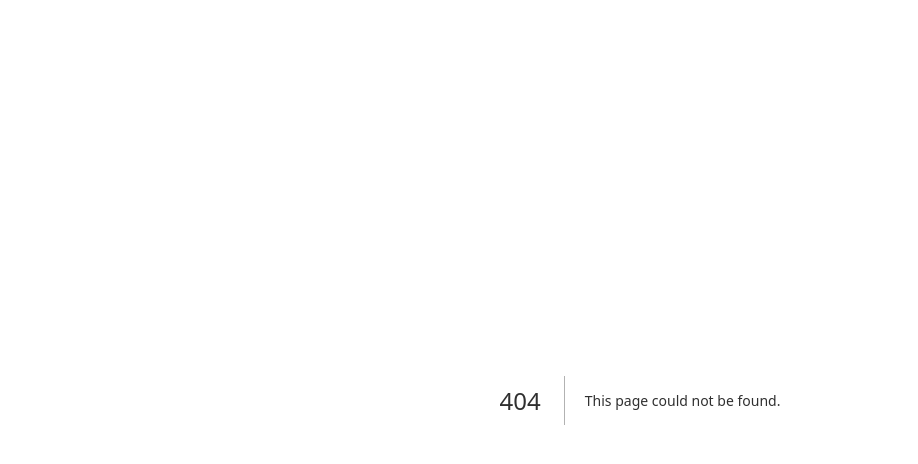
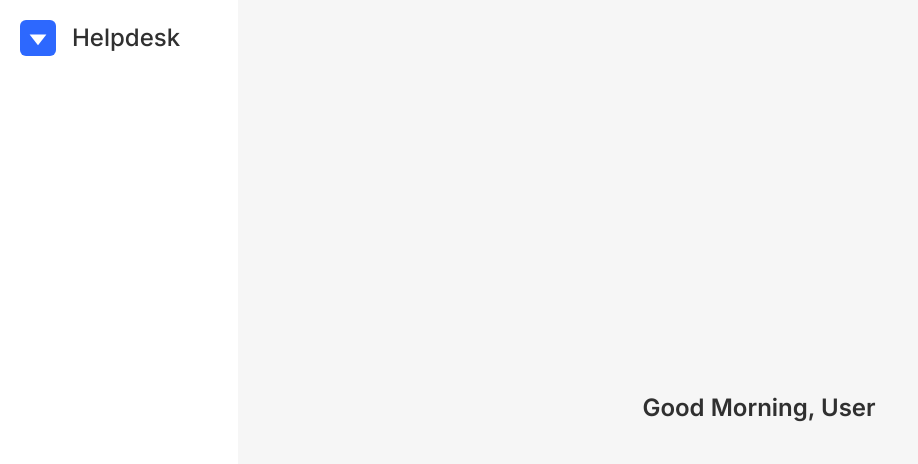
Before and after one commit to putuphillipsteven/help-desk, a Next.js app: page /dashboard in a window 1280 px wide. Before the commit this address had no page. Shown: the top 464 px of the page, without its empty margins (0-918 px from the left). Built offline with nearby package versions, Linux system fonts and the light colour scheme.

Commit message:
feat(dashboard)
create dashboard page

```diff
--- /dev/null
+++ b/src/app/dashboard/(home)/page.tsx
@@ -0,0 +1,10 @@
+export default function Page() {
+	return (
+		<main className='h-full flex flex-col justify-center items-center p-8 gap-y-8'>
+			<div className='flex flex-col justify-center items-center gap-y-4'>
+				<p></p>
+				<h2 className='text-2xl'>Good Morning, User</h2>
+			</div>
+		</main>
+	);
+}
--- /dev/null
+++ b/src/app/dashboard/layout.tsx
@@ -0,0 +1,12 @@
+import SideNav from '../ui/dashboard/components/sidenav/sidenav';
+
+export default function Layout({ children }: { children: React.ReactNode }) {
+	return (
+		<div className='flex w-screen min-h-screen gap-x-0'>
+			<div className='flex-none md:w-[238px]'>
+				<SideNav />
+			</div>
+			<div className='w-full md:overflow-y-auto bg-light-gray-dimata'>{children}</div>
+		</div>
+	);
+}
--- /dev/null
+++ b/src/app/ui/dashboard/components/sidenav/sidenav.tsx
@@ -0,0 +1,14 @@
+import { RxTriangleDown } from 'react-icons/rx';
+
+export default function SideNav() {
+	return (
+		<div className='w-[238px] p-[20px] h-full bg-white'>
+			<div className='centering-flex gap-x-4'>
+				<div className='rounded-md bg-blue-dimata'>
+					<RxTriangleDown className='text-white text-4xl' />
+				</div>
+				<h3>Helpdesk</h3>
+			</div>
+		</div>
+	);
+}
--- a/src/app/ui/home/footer/footer.tsx
+++ b/src/app/ui/home/footer/footer.tsx
@@ -72,9 +72,6 @@
 					<div className='divider m-0'></div>
 					<div className='flex w-full items-center justify-center gap-x-4'>
 						<p className='text-sm'>Copyright © 2024 Dimata Sora Jayate</p>
-						<div className='bg-black-dimata text-white p-4 centering-flex justify-center rounded-badge float-right'>
-							<IoIosArrowUp />
-						</div>
 					</div>
 				</div>
 			</footer>
--- a/tailwind.config.ts
+++ b/tailwind.config.ts
@@ -22,6 +22,7 @@
 				'black-dimata2': '#4E4E4E',
 				'purple-dimata': '#625FFB',
 				'purple-dimata1': '#7976FF',
+				'blue-dimata': '#2D68FE',
 				'light-gray-dimata': '#F6F6F6',
 				'light-gray-dimata1': '#FAFAFA',
 				'light-gray-dimata2': '#EAEAEA',
@@ -33,6 +34,10 @@
 			},
 		},
 		borderRadius: {
+			sm: '0.125rem',
+			md: '0.375rem',
+			lg: '0.5rem',
+			xl: '0.75rem',
 			'4xl': '48px',
 		},
 	},
```
Also changed, not shown: src/app/ui/dashboard/components/sidenav/components/nav-link.tsx (added).
